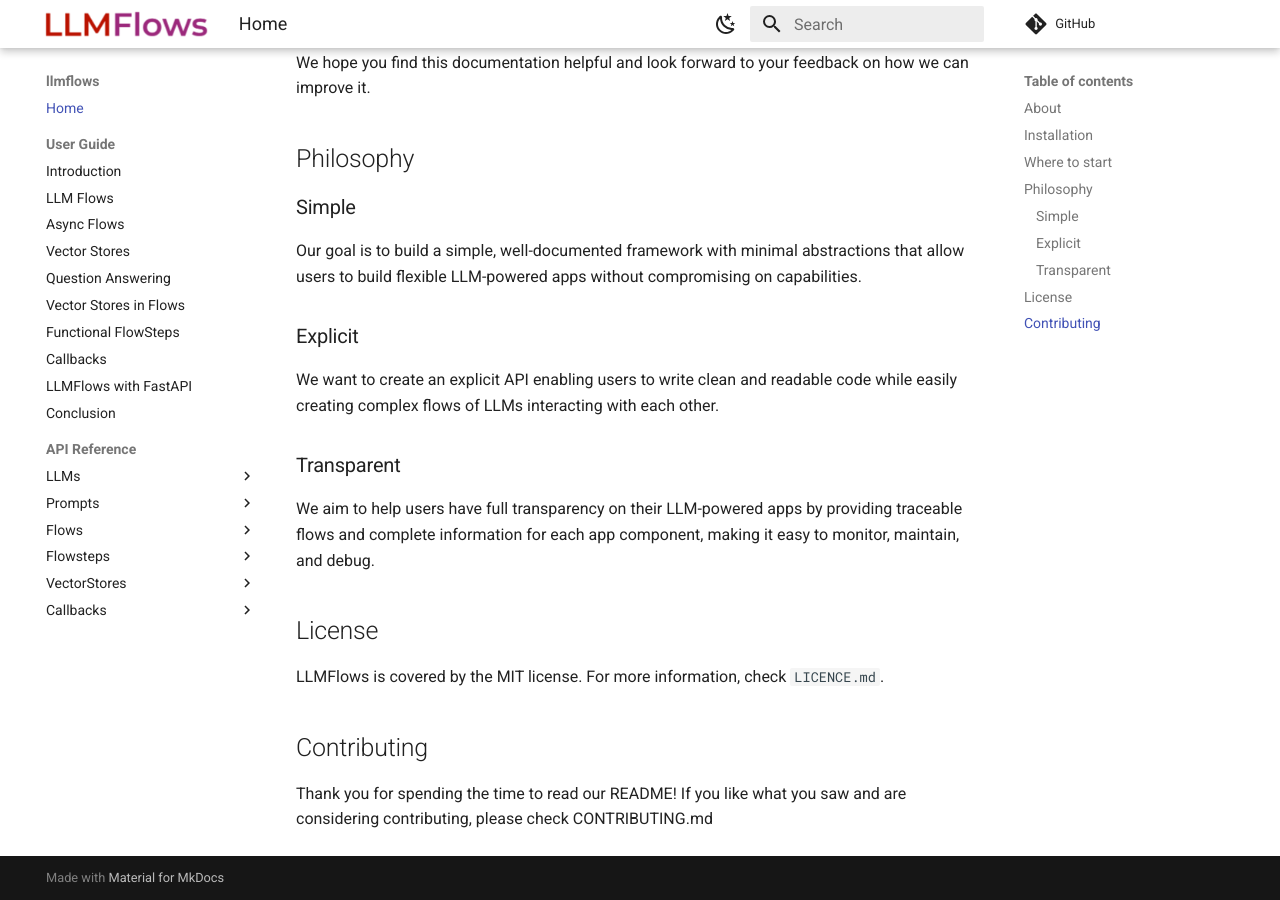
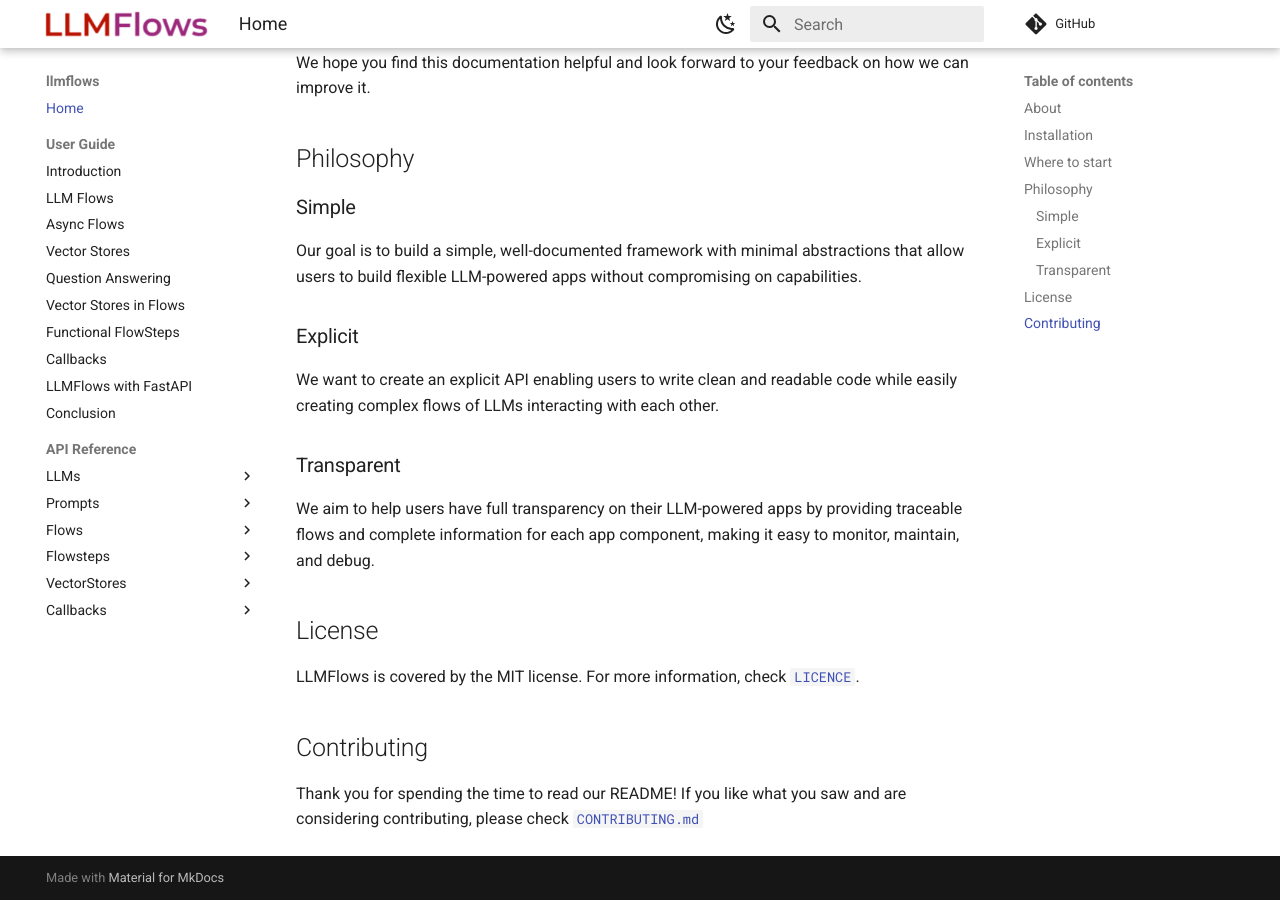
Before and after one commit to stoyan-stoyanov/llmflows, an MkDocs documentation site: the page built from docs/index.md, in a window 1280 px wide and 900 px high, scrolled down 1095 px. Built offline with MkDocs 1.6.1 and Material for MkDocs 9.7.7, drawn with Linux system fonts in a browser that asks for light colours; comment, search, counter and statistics services are not loaded.

```diff
--- a/docs/index.md
+++ b/docs/index.md
@@ -61,8 +61,8 @@ traceable flows and complete information for each app component, making it easy
 monitor, maintain, and debug.
 
 ## License
-LLMFlows is covered by the MIT license. For more information, check `LICENCE.md`.
+LLMFlows is covered by the MIT license. For more information, check [`LICENCE`](https://github.com/stoyan-stoyanov/llmflows/blob/main/LICENSE).
 
 ## Contributing
 Thank you for spending the time to read our README! If you like what you saw and are
-considering contributing, please check CONTRIBUTING.md
+considering contributing, please check [`CONTRIBUTING.md`](https://github.com/stoyan-stoyanov/llmflows/blob/main/CONTRIBUTING.md)
```
Also changed, not shown: 1 other file.
